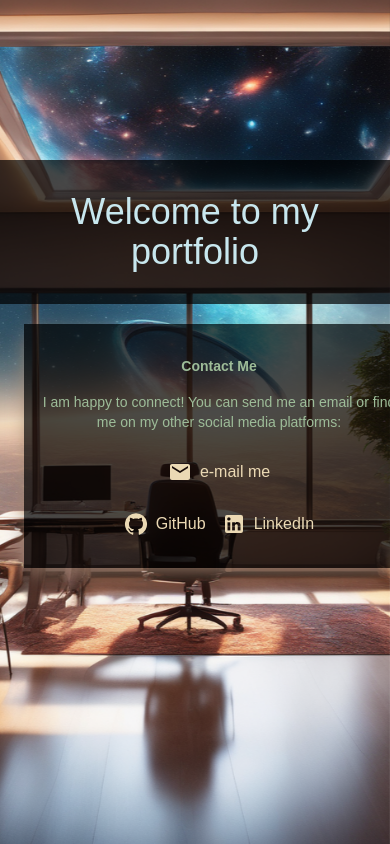
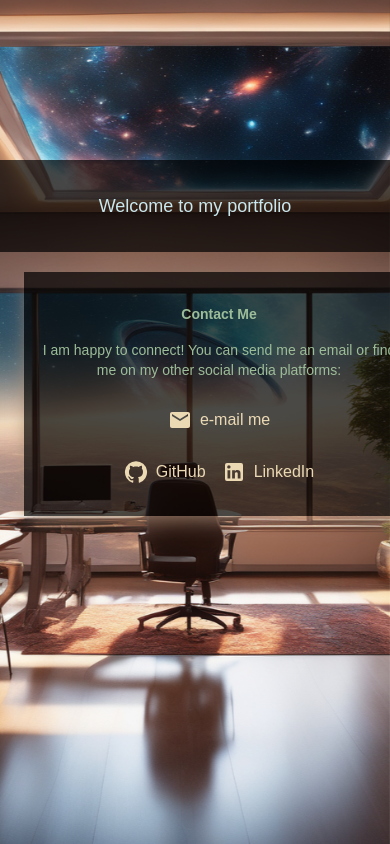
Before and after one commit to SpooRe91/mb-portfolio-app, a Next.js app in the folder mb-portfolio-app/: page / in a window 390 px wide. Shown: the top 844 px of the page. Built offline with nearby package versions, Linux system fonts and the light colour scheme.

Commit message:
fix: part4 fixing incorrect stylings and general logic

```diff
--- a/mb-portfolio-app/src/Components/NavBar.tsx
+++ b/mb-portfolio-app/src/Components/NavBar.tsx
@@ -15,7 +15,7 @@ const NavBar = () => {
     }, [path]);
 
     return (
-        <div className="w-full py-[1.75rem] px-[1.5rem] mb-[1rem] bg-bg-transparent-black-main shadow-lg sticky top-0 left-0 z-[20]">
+        <div className="sticky w-full py-[1.75rem] px-[1.5rem] mb-[1rem] bg-bg-transparent-black-main shadow-lg top-0 left-0 z-[20]">
             <div
                 className={`flex ${!isMobile ? `flex-row` : "flex-col items-center"} justify-between items-center`}
             >
--- a/mb-portfolio-app/src/app/page.tsx
+++ b/mb-portfolio-app/src/app/page.tsx
@@ -1,7 +1,13 @@
+"use client";
+import useGetViewWidth from "@PortfolioApp/hooks/useGetViewWidth";
+
 const HomePage = () => {
+    const { isMobile } = useGetViewWidth();
     return (
         <div className="flex flex-col items-center w-full h-full relative">
-            <h1 className="w-full text-center text-4xl px-5 py-8 text-tech-text-color bg-bg-transparent-black-secondary">
+            <h1
+                className={`w-full text-center ${!isMobile ? "text-4xl" : "text-lg"} px-5 py-8 text-tech-text-color bg-bg-transparent-black-secondary`}
+            >
                 Welcome to my portfolio
             </h1>
         </div>
--- a/mb-portfolio-app/src/hooks/useGetProjects.tsx
+++ b/mb-portfolio-app/src/hooks/useGetProjects.tsx
@@ -21,11 +21,10 @@ const useGetProjects = () => {
                 const result = await fetchPortfolioData();
                 if (result) {
                     setProjectsData(result);
+                    setIsLoading(false);
                 }
             } catch (error) {
                 console.error("Error fetching data:", error);
-            } finally {
-                setIsLoading(false);
             }
         };
 
--- a/mb-portfolio-app/tailwind.config.ts
+++ b/mb-portfolio-app/tailwind.config.ts
@@ -5,7 +5,6 @@ const config: Config = {
         "./src/pages/**/*.{js,ts,jsx,tsx,mdx}",
         "./src/components/**/*.{js,ts,jsx,tsx,mdx}",
         "./src/app/**/*.{js,ts,jsx,tsx,mdx}",
-        "./node_modules/@nextui-org/theme/dist/components/[object Object].js",
     ],
     theme: {
         extend: {
```
